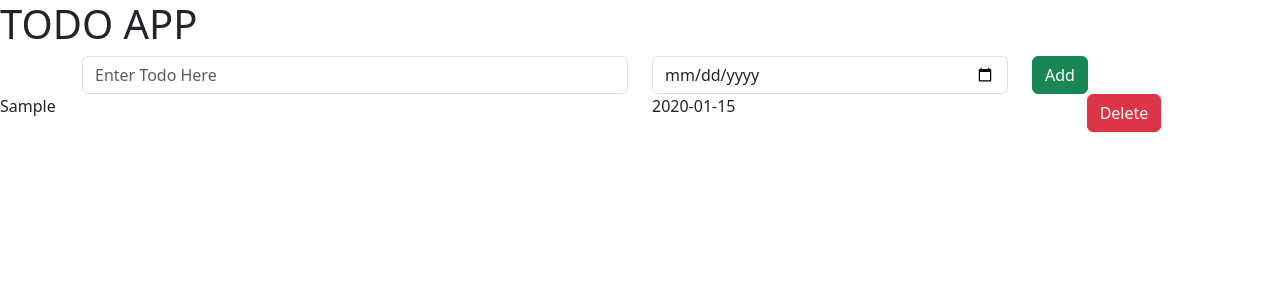
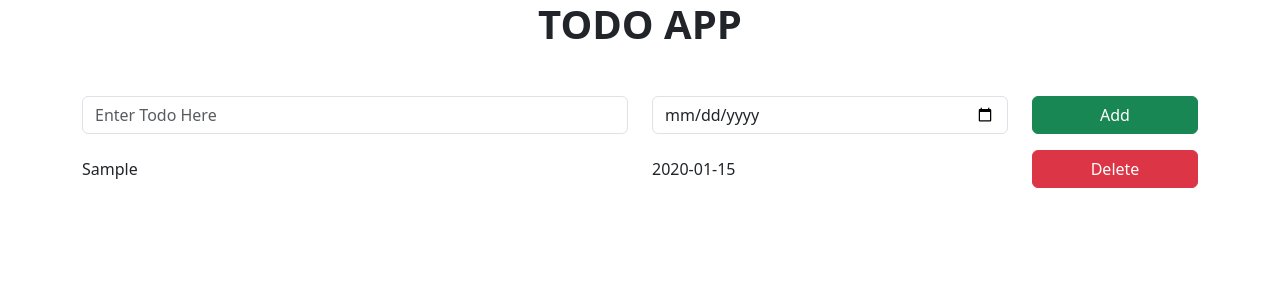
Before and after one commit to GIT-RAUNAK/PROJECTS-ON-WEB-DEVELOPMENT, a React (Vite) app in the folder 2.TODO Using Bootstrap/: page / in a window 1280 px wide. Both pictures are taken after typing "Sample", "2020-01-15" into the empty fields and a click on the button "Add". Shown: the top 300 px of the page. Built offline with nearby package versions, Linux system fonts and the light colour scheme.

Commit message:
style: improve todo layout with bootstrap utilities

```diff
--- a/2.TODO Using Bootstrap/src/components/DeleteButton.jsx
+++ b/2.TODO Using Bootstrap/src/components/DeleteButton.jsx
@@ -1,6 +1,6 @@
 export function DeleteButton({todoId, handleDeleteTodo}) {
     return(
-        <button type="button" className="btn btn-danger" onClick={() => handleDeleteTodo(todoId)}>
+        <button type="button" className="btn btn-danger w-100" onClick={() => handleDeleteTodo(todoId)}>
             Delete
         </button>
     )
--- a/2.TODO Using Bootstrap/src/components/TodoAdd/AddButton.jsx
+++ b/2.TODO Using Bootstrap/src/components/TodoAdd/AddButton.jsx
@@ -1,6 +1,6 @@
 export function AddButton({handleAddTodo}) {
     return(
-        <button type="button" className="btn btn-success" onClick={handleAddTodo}>
+        <button type="button" className="btn btn-success w-100" onClick={handleAddTodo}>
             Add
         </button>
     )
--- a/2.TODO Using Bootstrap/src/components/TodoList.jsx
+++ b/2.TODO Using Bootstrap/src/components/TodoList.jsx
@@ -1,24 +1,31 @@
-import { DeleteButton } from "./DeleteButton"
+import { DeleteButton } from "./DeleteButton";
 
-export function TodoList ({todos, handleDeleteTodo}) {
-    return(
-        todos.map((todo) => {
-            return(
-                <div className="row" key={todo.id}>
+export function TodoList({ todos, handleDeleteTodo }) {
+    return (
+        <div className="container mt-3">
+            {todos.map((todo) => {
+                return (
+                    <div
+                        className="row align-items-center mb-2"
+                        key={todo.id}
+                    >
                         <div className="col-6">
                             {todo.name}
                         </div>
+
                         <div className="col-4">
                             {todo.date}
                         </div>
-                    <div className="col-2">
+
+                        <div className="col-2 ">
                             <DeleteButton
-                            todoId = {todo.id}
-                            handleDeleteTodo = {handleDeleteTodo}
+                                todoId={todo.id}
+                                handleDeleteTodo={handleDeleteTodo}
                             />
                         </div>
                     </div>
-            )
-        })
-    )
+                );
+            })}
+        </div>
+    );
 }
--- a/2.TODO Using Bootstrap/src/components/TodoName.jsx
+++ b/2.TODO Using Bootstrap/src/components/TodoName.jsx
@@ -1,3 +1,3 @@
 export function TodoName() {
-    return <h1>TODO APP</h1>
+    return <h1 className="fw-bold mb-5 fs-1"><center>TODO APP</center></h1>
 }
--- a/2.TODO Using Bootstrap/src/index.css
+++ b/2.TODO Using Bootstrap/src/index.css
@@ -0,0 +1,9 @@
+*{
+    padding: 0;
+    margin: 0;
+    box-sizing: border-box;
+}
+
+.button{
+    size: 20px;
+}
```
Lines whose indentation alone changed are shown as unchanged.
